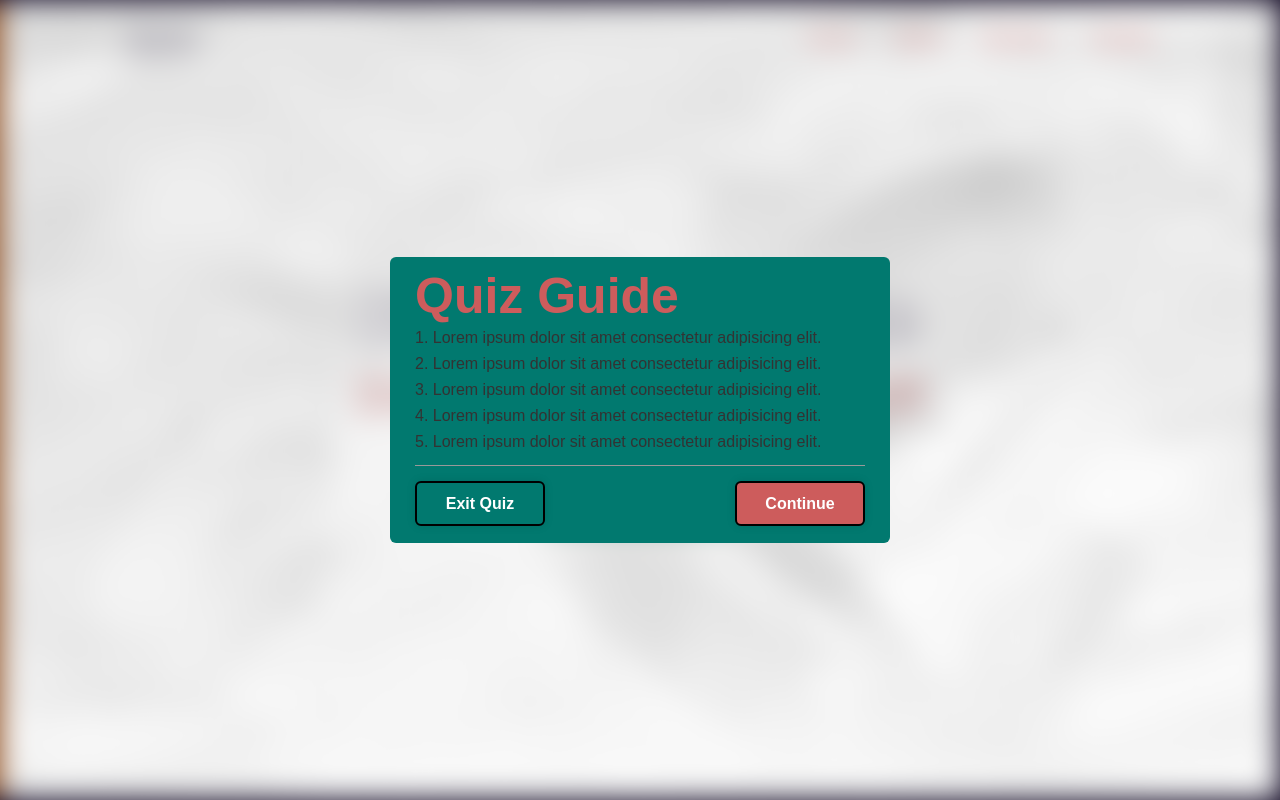
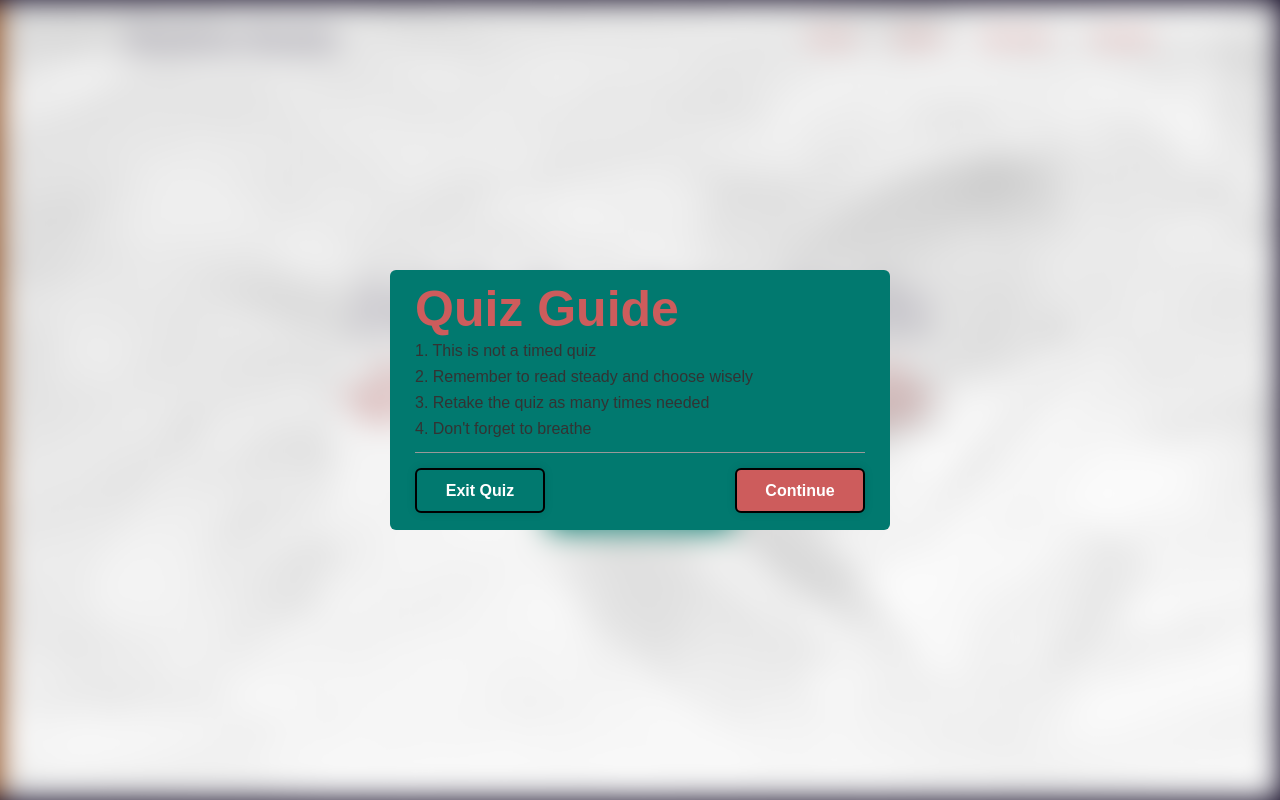
Before and after one commit to mxrtydluffy/AP-Review-Guide, a plain HTML site: page index.html in a window 1280 px wide. Both pictures are taken after a click on the button "Start Quiz". Shown: the top 800 px of the page. Drawn offline with Linux system fonts and the light colour scheme; files whose address does not match are found by name.

Commit message:
[UPDATE] README file

```diff
--- a/index.html
+++ b/index.html
@@ -9,7 +9,7 @@
 <body>
     <main class="main">
         <header class="header">
-            <a href="#" class="logo">Quiz</a>
+            <a href="#" class="logo">Review Guide</a>
 
             <nav class="navbar">
                 <a href="#" class="active">Home</a>
@@ -22,7 +22,7 @@
         <div class="container">
             <section class="quiz-section">
                 <div class="quiz-box">
-                    <h1>HESI Test</h1>
+                    <h1>Anatomy & Physiology</h1>
                     <div class="quiz-header">
                         <span>HESI website practice examination</span>
                         <span class="header-score">Score: 0 / 14</span>
@@ -69,8 +69,9 @@
 
             <section class="home">
                 <div class="home-content">
-                    <h1>HESI A2 Website</h1>
-                    <p>Are you a future nurse? You probably heard other than than the nursing pre-requisites you need to take the admission test. One of those test is called HESI A2 click to begin a random section!</p>
+                    <h1>A&P Review Quiz</h1>
+                    <p>Interested in saving lives? All healthcare professionals need clinical judgement of the human anatomy and physiology in order to treat patients.
+                        MCAT, TEAS, HESI and RRT are some admission exams heading this direction. Take the practice quiz now to see your score!</p>
                     <button class="start-btn">
                         Start Quiz
                     </button>
@@ -81,11 +82,10 @@
 
     <div class="popup-info">
         <h2>Quiz Guide</h2>
-        <span class="info">1. Lorem ipsum dolor sit amet consectetur adipisicing elit. </span>
-        <span class="info">2. Lorem ipsum dolor sit amet consectetur adipisicing elit. </span>
-        <span class="info">3. Lorem ipsum dolor sit amet consectetur adipisicing elit. </span>
-        <span class="info">4. Lorem ipsum dolor sit amet consectetur adipisicing elit. </span>
-        <span class="info">5. Lorem ipsum dolor sit amet consectetur adipisicing elit. </span>
+        <span class="info">1. This is not a timed quiz </span>
+        <span class="info">2. Remember to read steady and choose wisely </span>
+        <span class="info">3. Retake the quiz as many times needed </span>
+        <span class="info">4. Don't forget to breathe </span>
 
         <div class="btn-group">
             <button class="info-btn exit-btn">Exit Quiz</button>
```
